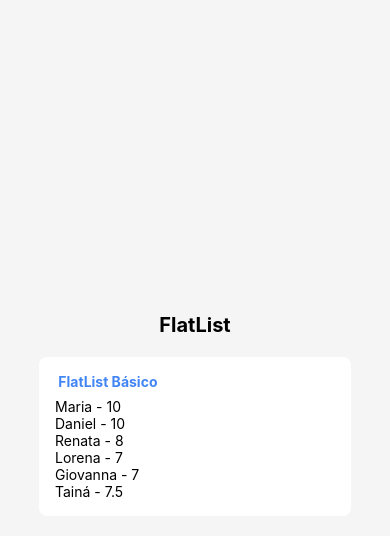
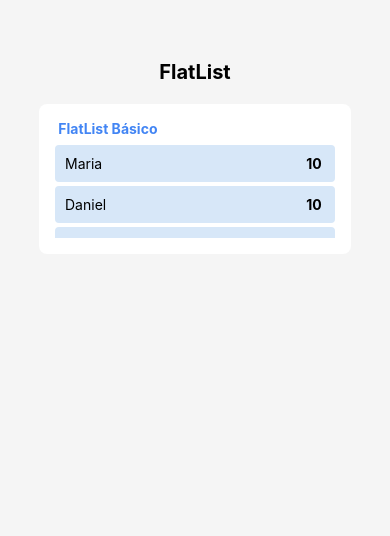
Before and after one commit to maria-quidiquimo/projeto-mobile, a React Native app in the folder first-app/: screen / in a window 390 px wide. Shown: the top 536 px of the page. Built offline with nearby package versions, Linux system fonts and the light colour scheme.

Commit message:
corrigindo códigos

```diff
--- a/first-app/src/flat_list/card_item.js
+++ b/first-app/src/flat_list/card_item.js
@@ -1,5 +1,21 @@
+import { Text, View, StyleSheet, FlatList } from "react-native";
+
 export default function CardItem({nome, nota}){
     return (
-
+        <View style={styles.linha}>
+            <Text>{nome}</Text>
+            <Text style={{fontWeight: "bold"}}> {nota} </Text>
+        </View>
     )
 }
+
+const styles = StyleSheet.create({
+linha: {
+flexDirection: "row",
+justifyContent: "space-between",
+padding: 10,
+backgroundColor: "#d7e7f8",
+marginBottom: 4,
+borderRadius: 4,
+},
+});
--- a/first-app/src/flat_list/flatlist_example.js
+++ b/first-app/src/flat_list/flatlist_example.js
@@ -1,4 +1,5 @@
 import { FlatList, View, Text, StyleSheet } from "react-native"
+import CardItem from "./card_item";
 
 export default function FlatListExemplo(){
     const alunos = [
@@ -13,15 +14,14 @@ export default function FlatListExemplo(){
     return(
         <View style={styles.container}>
             <Text style={styles.titulo}>FlatList</Text>
-            <View style={styles.exemplo}>
+            <View style={styles.exemploLista}>
                 <Text style={styles.subtitulo}> FlatList Básico</Text>
                 <FlatList
+                scrollEnabled={true}
                 data={alunos}
                 keyExtractor={(aluno) => aluno.id}
                 renderItem={({item: aluno}) => (
-                    <View>
-                        <Text>{aluno.nome} - {aluno.nota}</Text>
-                    </View>
+                    <CardItem  nome={aluno.nome} nota={aluno.nota}/>
                 )}
                 />
             </View>
@@ -32,9 +32,9 @@ export default function FlatListExemplo(){
 const styles = StyleSheet.create({
 container: {
 flex: 1,
-justifyContent: "center",
 alignItems: "center",
 backgroundColor: "#f5f5f5",
+paddingTop: 60,
 },
 titulo: {
 fontSize: 20,
@@ -47,29 +47,21 @@ fontWeight: "bold",
 color: "#4285f4",
 marginBottom: 8,
 },
-exemplo: {
+
+exemploLista: {
 width: "80%",
+height: 150,
 padding: 16,
 marginBottom: 16,
-backgroundColor: "#fff",
+backgroundColor: "#ffffff",
 borderRadius: 8,
 },
-input: {
-borderWidth: 1,
-borderColor: "#ddd",
-borderRadius: 8,
-padding: 12,
-marginBottom: 8,
-},
-botao: {
-backgroundColor: "#4285f4",
-padding: 12,
-borderRadius: 8,
-alignItems: "center",
-marginTop: 4,
-},
-textoBotao: {
-color: "#fff",
-fontWeight: "bold",
+linha: {
+flexDirection: "row",
+justifyContent: "space-between",
+padding: 10,
+backgroundColor: "#ffffff",
+marginBottom: 4,
+borderRadius: 4,
 },
 });
```
